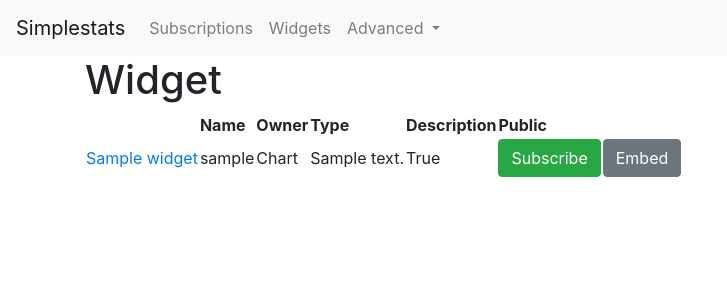
After one commit to quickstats/quickstats-django, a Django app: page /widgets in a window 1280 px wide. The commit adds this page. Shown: the top 300 px of the page, without its empty margins (0-727 px from the left). Run offline with Django 3.2, Linux system fonts and the light colour scheme; a user stored in the database is signed in; tables that the repository leaves empty hold one stand-in row (values such as "Sample post"); parts of the project's set-up code (start-up, migrations or seed data) failed here and were passed over; some libraries are stand-ins or nearby versions.

Commit message:
Stubs for various view pages

```diff
--- a/simplestats/models.py
+++ b/simplestats/models.py
@@ -1,11 +1,12 @@
+import logging
 import uuid
-import logging
+
 from django.conf import settings
 from django.db import models
+from django.db.models import Q
+from django.urls import reverse
 from django.utils import timezone
 from django.utils.translation import gettext_lazy as _
-from django.db.models import Q
-
 
 logger = logging.getLogger(__name__)
 
@@ -51,6 +52,9 @@ class Subscription(models.Model):
     owner = models.ForeignKey(settings.AUTH_USER_MODEL, on_delete=models.CASCADE)
     widget = models.ForeignKey("simplestats.Widget", on_delete=models.CASCADE)
 
+    class Meta:
+        unique_together = ("owner", "widget")
+
 
 class Series(models.Model):
     id = models.UUIDField(primary_key=True, default=uuid.uuid4, editable=False)
@@ -60,6 +64,9 @@ class Series(models.Model):
     value = models.FloatField(default=0)
 
     objects = SeriesQuerySet.as_manager()
+
+    def get_absolute_url(self):
+        return reverse("stats:series-detail", args=(self.pk,))
 
 
 class Label(models.Model):
--- a/simplestats/templates/navbar.inc.html
+++ b/simplestats/templates/navbar.inc.html
@@ -11,22 +11,25 @@
             <li class="nav-item">
                 <a class="nav-link" href="{% url 'stats:subscriptions' %}">Subscriptions</a>
             </li>
+            <li class="nav-item">
+                <a class="nav-link" href="{% url 'stats:widgets' %}">Widgets</a>
+            </li>
             <li class="nav-item dropdown">
                 <a class="nav-link dropdown-toggle" href="#" id="navbarDropdown" role="button" data-toggle="dropdown"
                     aria-haspopup="true" aria-expanded="false">
-                    Misc
+                    Advanced
                 </a>
                 <div class="dropdown-menu" aria-labelledby="navbarDropdown">
+                    <a class="dropdown-item" href="{% url 'stats:series' %}">Series</a>
                     <a class="dropdown-item" href="{% url 'grafana:home' %}">Grafana</a>
-                    <a class="dropdown-item" href="#">Another action</a>
                     <div class="dropdown-divider"></div>
                     <a class="dropdown-item" href="#">Something else here</a>
                 </div>
             </li>
             {% else %}
             <li class="nav-item">
-                    <a class="nav-link" href="{% url 'login' %}">Login</a>
-                </li>
+                <a class="nav-link" href="{% url 'login' %}">Login</a>
+            </li>
             {% endif %}
         </ul>
     </div>
--- /dev/null
+++ b/simplestats/templates/simplestats/series_detail.html
@@ -0,0 +1,5 @@
+{% extends 'base.html' %}
+
+{% block content %}
+{{object}}
+{% endblock %}
--- /dev/null
+++ b/simplestats/templates/simplestats/widget_list.html
@@ -0,0 +1,36 @@
+{% extends 'base.html' %}
+
+{% block content %}
+<h1>Widget</h1>
+
+<table>
+    <tr>
+        <th>&nbsp;</th>
+        <th>Name</th>
+        <th>Owner</th>
+        <th>Type</th>
+        <th>Description</th>
+        <th>Public</th>
+    </tr>
+    {% for widget in object_list %}
+    <tr>
+        <td><a href="{{widget.get_absolute_url}}">{{widget.name}}</a></td>
+        <td>{{widget.owner}}</td>
+        <td>{{widget.get_type_display}}</td>
+        <td>{{widget.description}}</td>
+        <td>{{widget.public}}</td>
+        <td>
+            <form id="new-widget" action="{% url 'stats:widget-subscribe' pk=widget.pk %}" method="POST">
+                {% csrf_token %}
+                <button class="btn btn-xm btn-success">Subscribe</button>
+            </form>
+        </td>
+        <td>
+            <a class="btn btn-xm btn-secondary"
+                href="{% url 'api:widget-detail' pk=widget.pk format='json' %}">Embed</a>
+        </td>
+    </tr>
+    {% endfor %}
+</table>
+
+{% endblock %}
--- a/simplestats/urls.py
+++ b/simplestats/urls.py
@@ -5,4 +5,10 @@ from django.urls import path
 urlpatterns = [
     path("", views.Home.as_view(), name="home"),
     path("subscriptions", views.SubscriptionListView.as_view(), name="subscriptions"),
+    path("subscription/<pk>/delete", views.SubscriptionDelete.as_view(), name="subscription-delete"),
+    path("widgets/new", views.WidgetFromSeries.as_view(), name="widget-new"),
+    path("widgets", views.WidgetListView.as_view(), name="widgets"),
+    path("widget/<pk>/subscribe", views.WidgetSubscription.as_view(), name="widget-subscribe"),
+    path("series/<pk>", views.SeriesDetailView.as_view(), name="series-detail"),
+    path("series", views.SeriesListView.as_view(), name="series"),
 ]
--- a/simplestats/views.py
+++ b/simplestats/views.py
@@ -1,15 +1,77 @@
 from . import models
 
+from django.contrib.auth.mixins import LoginRequiredMixin, UserPassesTestMixin
+from django.http import HttpResponse
+from django.shortcuts import redirect
+from django.urls import reverse_lazy
+from django.views import View
 from django.views.generic.base import TemplateView
+from django.views.generic.detail import DetailView
+from django.views.generic.edit import DeleteView
 from django.views.generic.list import ListView
 
 
-class Home(TemplateView):
+class SeriesDetailView(LoginRequiredMixin, DetailView):
 
+    model = models.Series
+
+
+class Home(LoginRequiredMixin, ListView):
+
+    model = models.Widget
+    paginate_by = 100
     template_name = "simplestats/home.html"
 
+    def get_queryset(self):
+        return self.model.objects.filter(public=True)
 
-class SubscriptionListView(ListView):
+
+class SubscriptionListView(LoginRequiredMixin, ListView):
 
     model = models.Subscription
     paginate_by = 100
+
+    def get_queryset(self):
+        return self.model.objects.filter(owner=self.request.user)
+
+
+class SubscriptionDelete(LoginRequiredMixin, DeleteView):
+    model = models.Subscription
+    success_url = reverse_lazy("stats:subscriptions")
+
+
+class WidgetFromSeries(LoginRequiredMixin, View):
+    def post(self, request):
+        widget = models.Widget.objects.create(
+            owner=request.user, name="foo", description="bar"
+        )
+        for series_id in request.POST.get("series_id", []):
+            widget.series.add(models.Series.objects.get(pk=series_id))
+        sub = models.Subscription.objects.create(owner=request.user, widget=widget)
+        return redirect("stats:widgets")
+
+
+class WidgetSubscription(LoginRequiredMixin, View):
+    def post(self, request, pk):
+        sub, created = models.Subscription.objects.get_or_create(
+            owner=request.user, widget_id=pk
+        )
+        return redirect("stats:subscriptions")
+
+
+class WidgetListView(LoginRequiredMixin, ListView):
+
+    model = models.Widget
+    paginate_by = 100
+
+    def get_queryset(self):
+        return self.model.objects.filter(owner=self.request.user)
+
+
+class SeriesListView(LoginRequiredMixin, ListView):
+
+    model = models.Series
+    paginate_by = 100
+
+    def get_queryset(self):
+        return self.model.objects.filter(owner=self.request.user)
```
Also changed, not shown: simplestats/templates/simplestats/home.html (+16 -1 lines), simplestats/templates/simplestats/series_list.html (added, +29 -0 lines), simplestats/templates/simplestats/subscription_list.html (+18 -1 lines).
